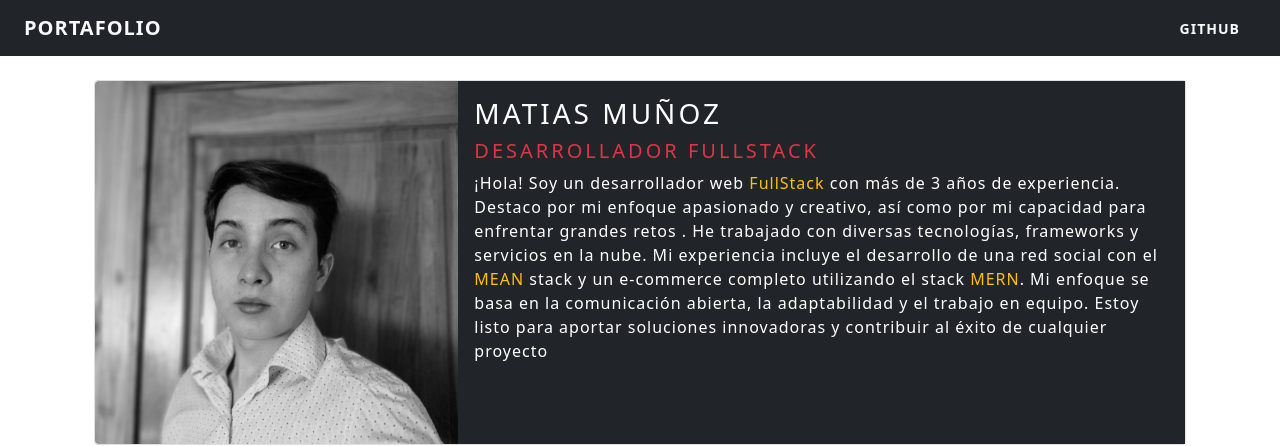
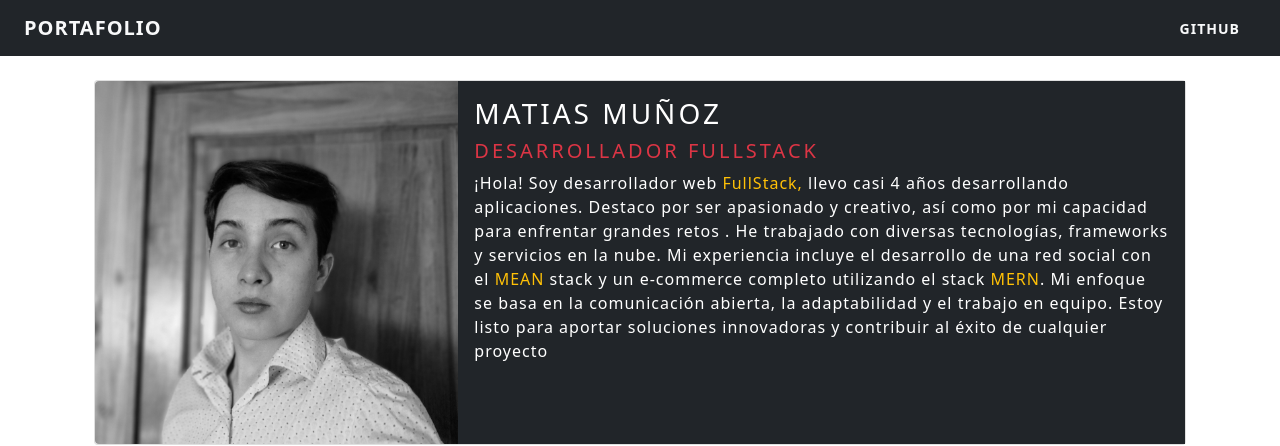
Before and after one commit to MATIAS28/nextport, a Next.js app: page / in a window 1280 px wide. Shown: the top 446 px of the page. Built offline with nearby package versions, Linux system fonts and the light colour scheme; no server answers; the database is empty.

Commit message:
Update index.js

```diff
--- a/pages/index.js
+++ b/pages/index.js
@@ -20,8 +20,8 @@ const index = (props) => {
                                 <h3 className="text-white">Matias Muñoz</h3>
                                 <h5 className="text-danger">Desarrollador FullStack</h5>
                                 <p className="text-white">
-                                    ¡Hola! Soy un desarrollador web <span className="text-warning">FullStack </span>
-                                    con más de 3 años de experiencia. Destaco por mi enfoque apasionado y creativo, así como por mi capacidad para enfrentar grandes retos
+                                    ¡Hola! Soy desarrollador web <span className="text-warning">FullStack, </span>
+                                    llevo casi 4 años desarrollando aplicaciones. Destaco por ser apasionado y creativo, así como por mi capacidad para enfrentar grandes retos
                                     . He trabajado con diversas tecnologías, frameworks y servicios en la nube. Mi experiencia incluye el desarrollo de una red social con el
                                     <span className="text-warning"> MEAN </span>
                                     stack y un e-commerce completo utilizando el stack <span className="text-warning">MERN</span>
```
